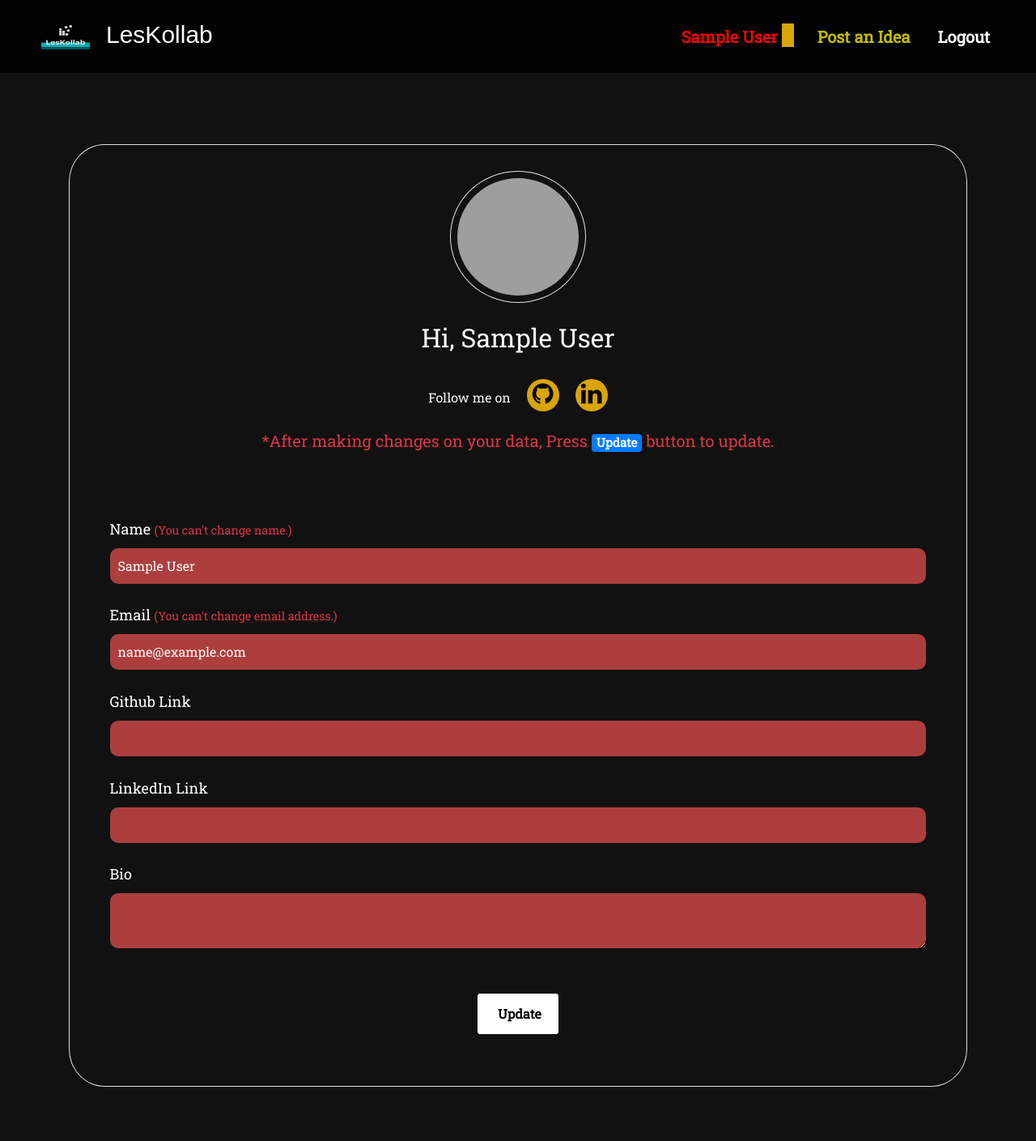
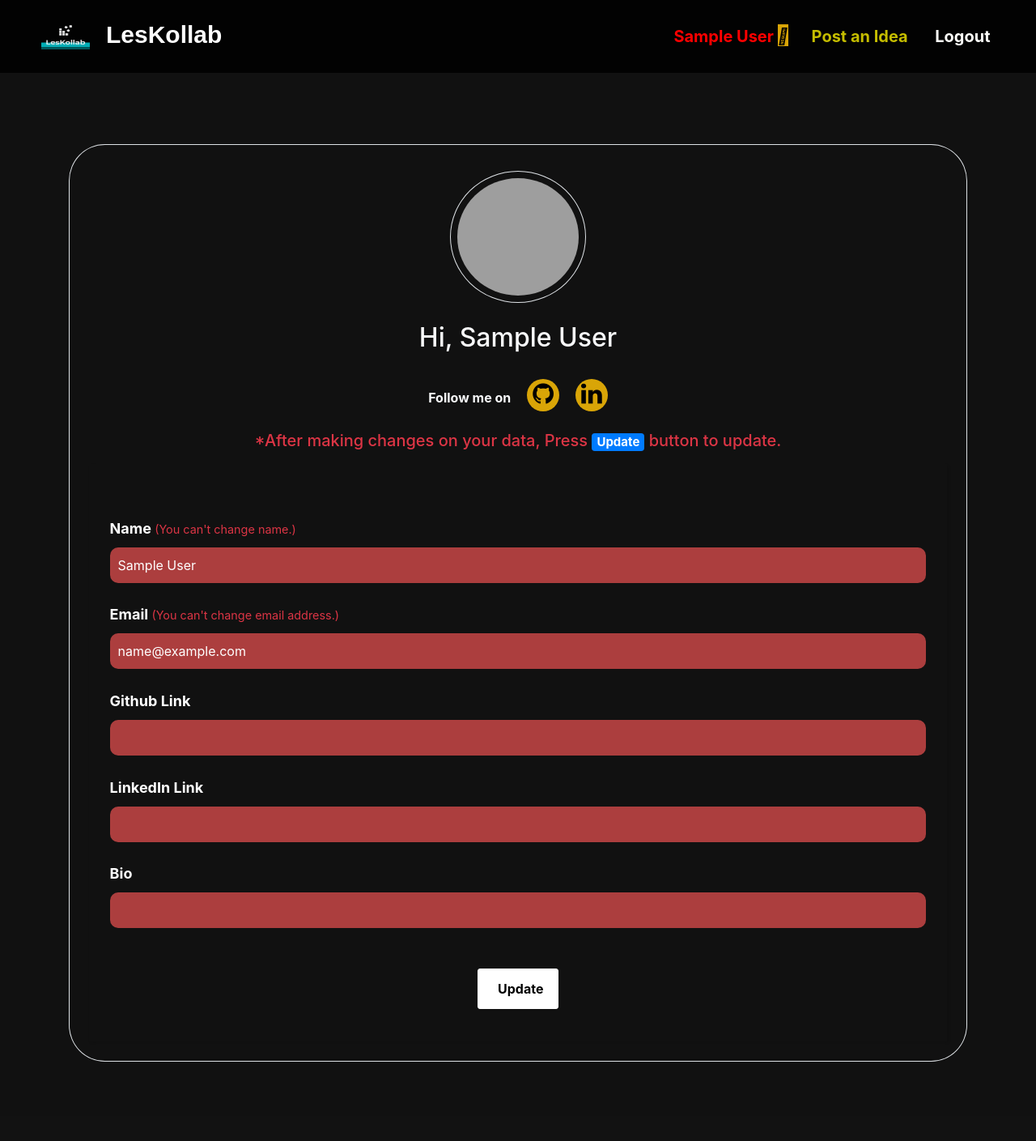
Before and after one commit to Spectrum-CETB/LesKollab, a PHP site: page /Explore/user_info.php in a window 1280 px wide. Shown: the whole page at 81% size. After the commit the page ends 1311 px from the top, so only its background shows below. Run offline with PHP 8.4, Linux system fonts and the light colour scheme; the visitor is signed in with stand-in values (Sample User, id 1); some web fonts are replaced; grey boxes are pictures that could not be loaded.

Commit message:
Update user_info.php
final fixes

```diff
--- a/Explore/user_info.php
+++ b/Explore/user_info.php
@@ -27,12 +27,11 @@ if (isset($_SESSION['email'])) {
 
 <head>
 <style>
-@import url('https://fonts.googleapis.com/css2?family=Roboto+Slab&display=swap');
 body {
 	margin-bottom: 67px;
 	overflow-x: hidden;
 	background: #111111;
-	font-family: 'Roboto Slab', serif;
+	font-weight: bold;
 }
 
 nav {
@@ -160,7 +159,8 @@ button.butn:hover {
                 </label>
                 <label>
                     <p>Bio</small></p>
-                    <textarea class="input" name="user_bio" rows="2" value="<?= $getUserDetailsRow['bio'] ?>"  required></textarea>
+		    <input type="text" class="input" spellcheck="false" name="user_bio" value="<?= $getUserDetailsRow['bio'] ?>" required />
+<!--                     <textarea class="input" name="user_bio" rows="2" value="<?= $getUserDetailsRow['bio'] ?>"  required></textarea> -->
                 </label>
 
                 <br>
```
